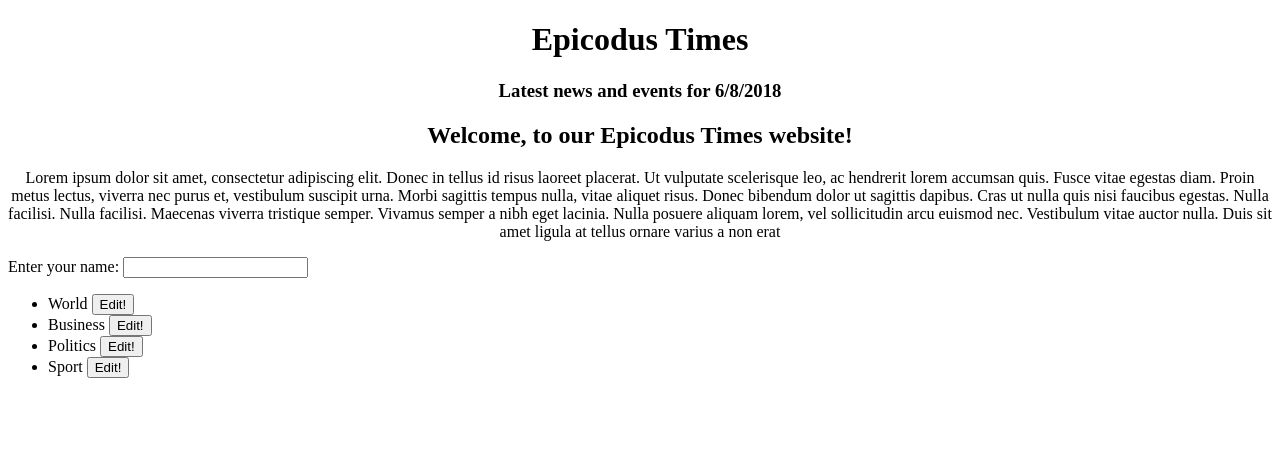
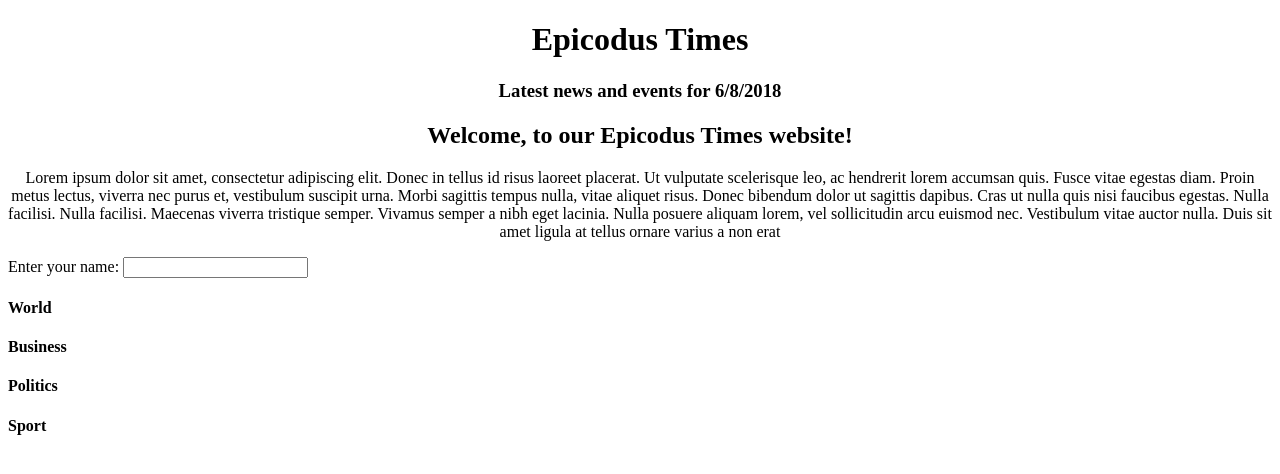
Before and after one commit to azamatbekmurat/online-newspaper, an Angular app: page / in a window 1280 px wide. Shown: the top 474 px of the page. Built offline with nearby package versions, Linux system fonts and the light colour scheme.

Commit message:
add section to webpage

```diff
--- a/src/app/edit-section/edit-section.component.html
+++ b/src/app/edit-section/edit-section.component.html
@@ -1,11 +1,15 @@
 <div *ngIf="childSelectedSection">
-  <h3>{{childSelectedSection.name</h3>
+  <h3>{{childSelectedSection.name}}</h3>
   <label>Enter Section name:</label>
   <input [(ngModel)]="childSelectedSection.name">
   <label>Enter articles (1-3):</label>
   <br>
-  <input type="text" [(ngModel)]="childSelectedSection.article">1 <br>
-  <input type="text" [(ngModel)]="childSelectedSection.article">2 <br>
-  <input type="text" [(ngModel)]="childSelectedSection.article">3
+  <div>
+    <h4>Articles: </h4>
+        <ul *ngFor="let currentArticle of childSelectedSection.article">
+          <li>{{currentArticle.title}}</li>
+          <p>{{currentArticle.description}}</p>
+
+        </ul>
   <button (click)="finishedEditing()">Done</button>
 </div>
--- a/src/app/section-list/section-list.component.html
+++ b/src/app/section-list/section-list.component.html
@@ -1,5 +1,5 @@
-<ul>
-  <li *ngFor="let currentSection of childSectionList">{{currentSection.name}}
-    <button (click)="editButtonClicked(currentTask)">Edit!</button>
-  </li>
-</ul>
+<div>
+  <h4 *ngFor="let currentSection of childSectionList" (click)="editButtonClicked(currentSection)">{{currentSection.name}}
+    <!-- <button (click)="editButtonClicked(currentSection)">Edit!</button> -->
+  </h4>
+</div>
```
